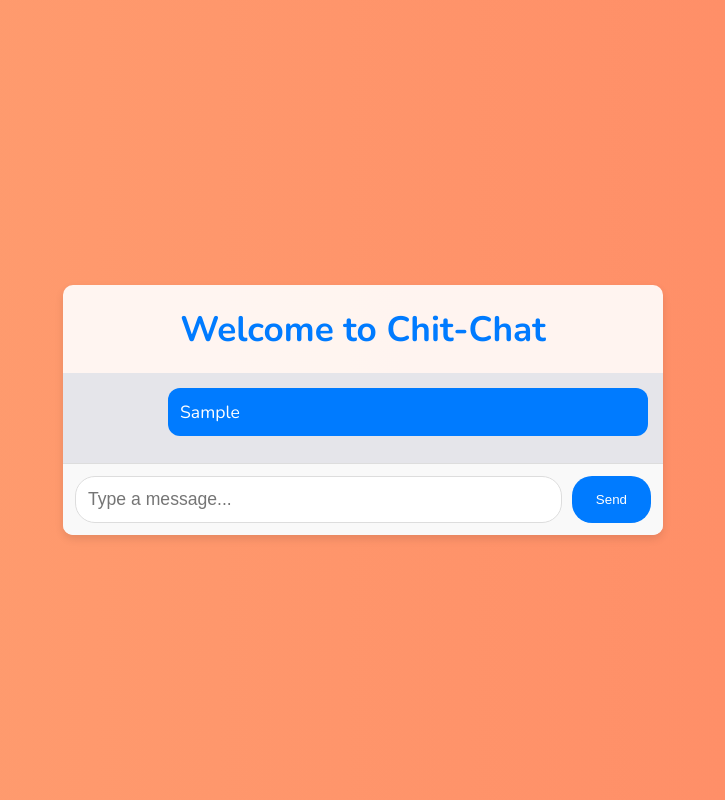
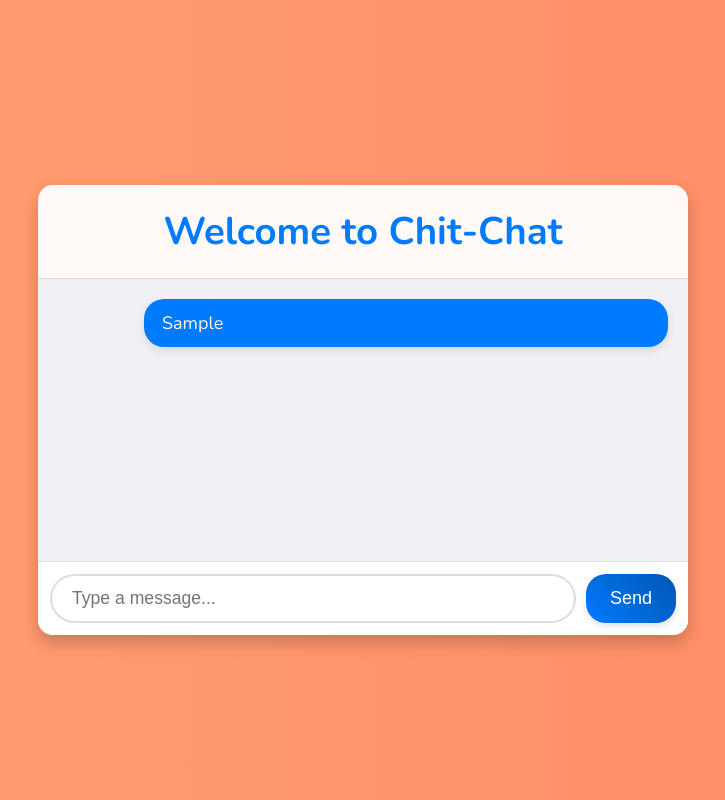
Before and after one commit to vinaytheprogrammer/Chitchat, a website: page public/index.html in a window 1280 px wide. Both pictures are taken after typing "Sample" into the empty fields and a click on the button "Send". Shown: the whole page, without its empty margins (277-1002 px from the left). Drawn offline with nearby package versions, Linux system fonts and the light colour scheme; no server answers.

Commit message:
Some more visual changes and removed the scrollbar problem

```diff
--- a/public/script.js
+++ b/public/script.js
@@ -1,35 +1,57 @@
-const chatBox = document.getElementById('chat-box');
-const chatForm = document.getElementById('chat-form');
-const userInput = document.getElementById('user-input');
+const chatBox = document.getElementById("chat-box");
+const chatForm = document.getElementById("chat-form");
+const userInput = document.getElementById("user-input");
 
-chatForm.addEventListener('submit', async (e) => {
+chatForm.addEventListener("submit", async (e) => {
   e.preventDefault();
   const userMessage = userInput.value.trim();
-    if (userMessage === '') return;
+  if (userMessage === "") return;
 
-    appendMessage('user', userMessage);
+  appendMessage("user", userMessage);
+  showTypingIndicator();
 
   try {
-        const response = await fetch('/chat', {
-            method: 'POST',
+    const response = await fetch("/chat", {
+      method: "POST",
       headers: {
-                'Content-Type': 'application/json'
+        "Content-Type": "application/json",
       },
-            body: JSON.stringify({ message: userMessage })
+      body: JSON.stringify({ message: userMessage }),
     });
     const data = await response.json();
-        appendMessage('bot', data.message);
+    removeTypingIndicator();
+    appendMessage("bot", data.message);
   } catch (err) {
-        console.error('Error:', err);
+    console.error("Error:", err);
+    removeTypingIndicator();
   }
 
-    userInput.value = '';
+  userInput.value = "";
 });
 
 function appendMessage(sender, message) {
-    const messageElement = document.createElement('div');
-    messageElement.classList.add('message', sender === 'user' ? 'user-message' : 'bot-message');
+  const messageElement = document.createElement("div");
+  messageElement.classList.add(
+    "message",
+    sender === "user" ? "user-message" : "bot-message"
+  );
   messageElement.innerText = message;
   chatBox.appendChild(messageElement);
   chatBox.scrollTop = chatBox.scrollHeight;
 }
+
+function showTypingIndicator() {
+  const typingIndicator = document.createElement("div");
+  typingIndicator.classList.add("message", "typing-indicator");
+  typingIndicator.innerHTML =
+    '<div class="dot"></div><div class="dot"></div><div class="dot"></div>';
+  chatBox.appendChild(typingIndicator);
+  chatBox.scrollTop = chatBox.scrollHeight;
+}
+
+function removeTypingIndicator() {
+  const typingIndicator = chatBox.querySelector(".typing-indicator");
+  if (typingIndicator) {
+    chatBox.removeChild(typingIndicator);
+  }
+}
--- a/public/style.css
+++ b/public/style.css
@@ -37,11 +37,11 @@ body {
 }
 
 .chat-container {
-  width: 90%;
-  max-width: 600px;
-  background: rgba(255, 255, 255, 0.9);
-  border-radius: 10px;
-  box-shadow: 0 4px 8px rgba(0, 0, 0, 0.1);
+  height: 450px;
+  width: 650px;
+  background: rgba(255, 255, 255, 0.95);
+  border-radius: 15px;
+  box-shadow: 0 8px 16px rgba(0, 0, 0, 0.2);
   overflow: hidden;
   display: flex;
   flex-direction: column;
@@ -49,7 +49,7 @@ body {
 }
 
 .animated-heading {
-  font-size: 2.2em;
+  font-size: 2.4em;
   color: #007bff;
   text-align: center;
   margin: 20px 0;
@@ -59,27 +59,36 @@ body {
 
 .chat-box {
   flex: 1;
-  padding: 15px;
-  background: #e5e5ea;
+  padding: 20px;
+  background: #f0f0f5;
   overflow-y: auto;
   font-size: 1.1em;
+  border-top: 1px solid #ddd;
+  scrollbar-width: thin;
+  scrollbar-color: rgba(0, 123, 255, 0.6) transparent;
 }
 
 .message {
-  padding: 12px;
-  border-radius: 12px;
+  padding: 12px 18px;
+  border-radius: 20px;
   margin-bottom: 12px;
   max-width: 80%;
   color: #fff;
+  box-shadow: 0 4px 8px rgba(0, 0, 0, 0.1);
 }
 
 .user-message {
   background: #007bff;
-  margin-left: 90px;
+  margin-left: auto;
+  color: #fff6e9;
+  font-size: 18px;
+  align-self: flex-end;
 }
 
 .bot-message {
   background: #ff9500;
+  color: #fff6e9;
+  font-size: 18px;
   align-self: flex-start;
 }
 
@@ -87,28 +96,89 @@ body {
   display: flex;
   padding: 12px;
   border-top: 1px solid #ddd;
-  background: #f9f9f9;
+  background: #fff;
 }
 
 #user-input {
   flex: 1;
-  padding: 12px;
-  border: 1px solid #ddd;
-  border-radius: 20px;
+  padding: 12px 20px;
+  border: 2px solid #ddd;
+  border-radius: 30px;
   margin-right: 10px;
   font-size: 1.1em;
+  transition: border-color 0.3s, box-shadow 0.3s;
+  outline: none;
+}
+
+#user-input:focus {
+  border-color: #007bff;
+  box-shadow: 0 0 10px rgba(0, 123, 255, 0.5);
 }
 
 #chat-form button {
   padding: 12px 24px;
   border: none;
   border-radius: 20px;
-  background: #007bff;
+  background: linear-gradient(45deg, #007bff, #0056b3);
   color: #fff;
   cursor: pointer;
-  transition: background 0.3s;
+  transition: background 0.3s ease, transform 0.2s ease;
+  box-shadow: 0 4px 6px rgba(0, 0, 0, 0.1);
+  font-size: 18px;
+  font-weight: 400;
 }
 
 #chat-form button:hover {
-  background: #0056b3;
+  background: linear-gradient(45deg, #0056b3, #003f7f);
+  transform: scale(1.1);
+  box-shadow: 0 6px 8px rgba(0, 0, 0, 0.15);
 }
+
+/* typing indicator for bot */
+@keyframes typing {
+  0% {
+    transform: scale(1);
+    opacity: 0.5;
+  }
+  50% {
+    transform: scale(1.5);
+    opacity: 1;
+  }
+  100% {
+    transform: scale(1);
+    opacity: 0.5;
+  }
+}
+
+.typing-indicator {
+  display: flex;
+  align-items: center;
+  margin-bottom: 12px;
+  padding: 12px 18px;
+  border-radius: 20px;
+  background: #ff9500;
+  max-width: 80%;
+  box-shadow: 0 4px 8px rgba(0, 0, 0, 0.1);
+  color: #fff;
+}
+
+.typing-indicator .dot {
+  width: 8px;
+  height: 8px;
+  background: #fff;
+  border-radius: 50%;
+  margin: 0 2px;
+  animation: typing 1s infinite ease-in-out;
+}
+
+.typing-indicator .dot:nth-child(1) {
+  animation-delay: 0s;
+}
+
+.typing-indicator .dot:nth-child(2) {
+  animation-delay: 0.2s;
+}
+
+.typing-indicator .dot:nth-child(3) {
+  animation-delay: 0.4s;
+}
```
Lines whose indentation alone changed are shown as unchanged.
